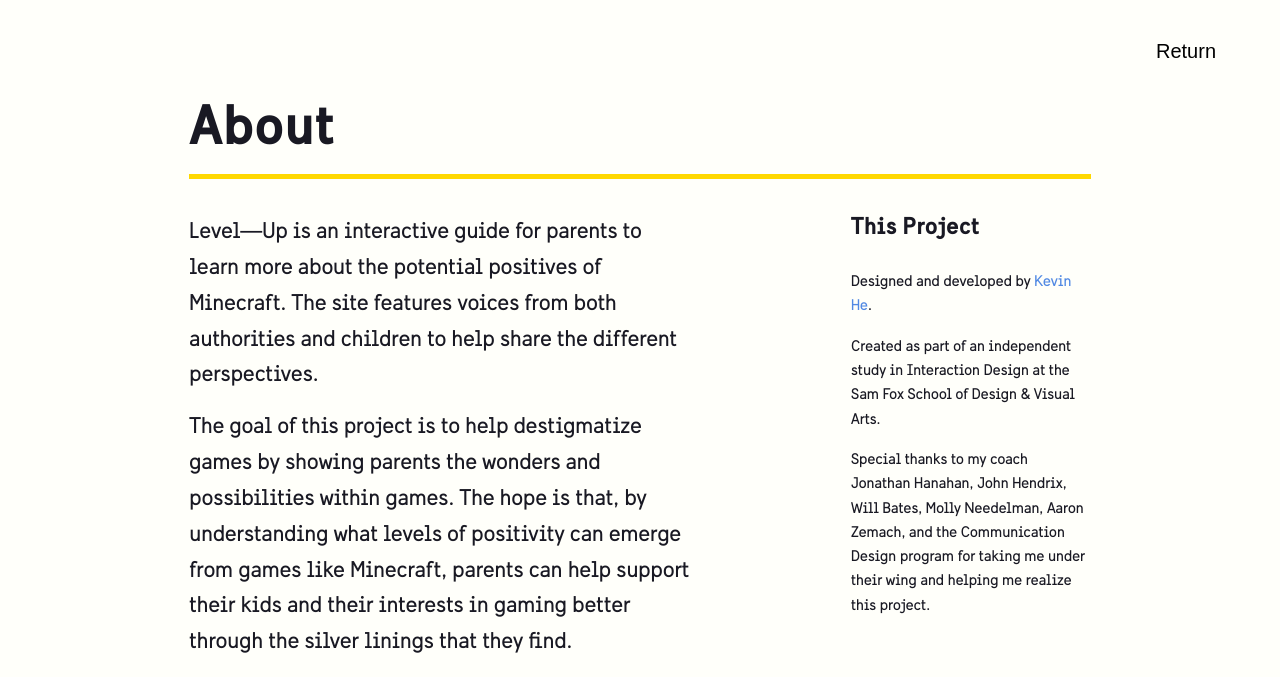
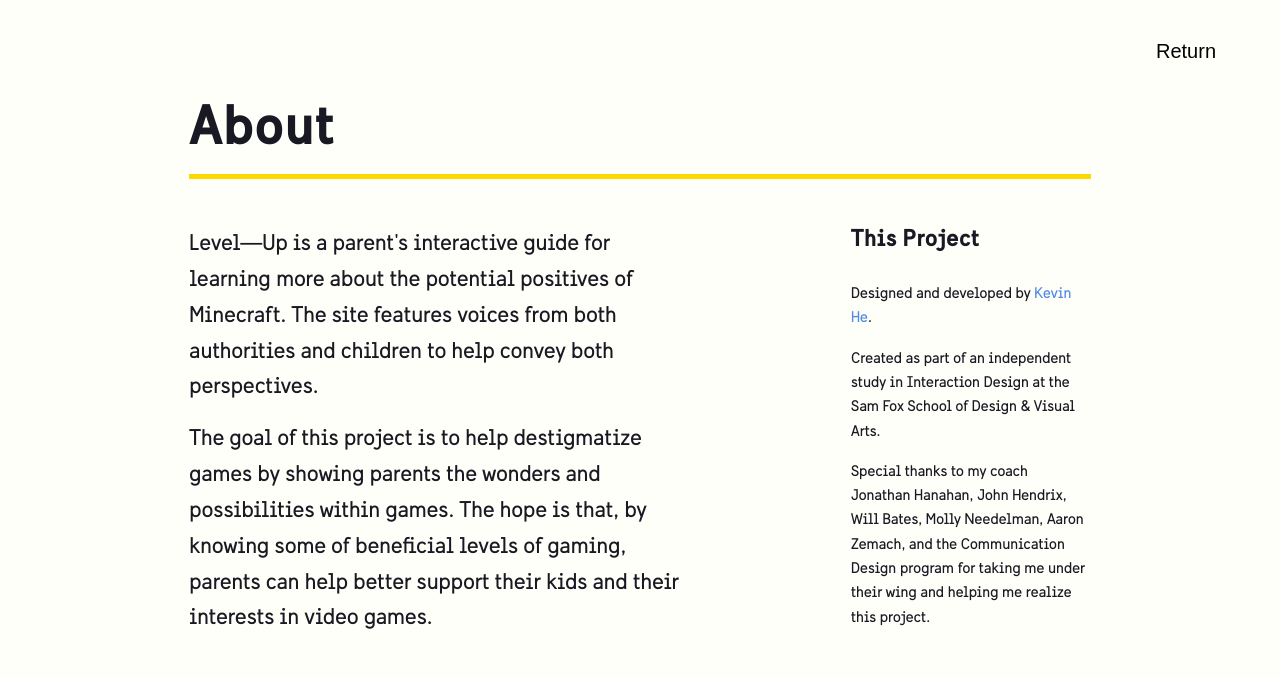
Before and after one commit to kevinhe97/level-up, a plain HTML site: page index.html in a window 1280 px wide. Both pictures are taken after a click on the button "About". Drawn offline with nearby package versions, Linux system fonts and the light colour scheme; files whose address does not match are found by name.

Commit message:
final copywriting

```diff
--- a/index.html
+++ b/index.html
@@ -34,24 +34,18 @@
                 <h1>About</h1>
                 <button id="leave-nav" class="link">Return</button>
                 <div class="subtitle">
-                    <p>Level—Up is an interactive guide for parents to learn more about the potential positives of
-                        Minecraft. The site features voices from both authorities and children to help share the different perspectives.</p>
+                    <p>Level—Up is a parent's interactive guide for learning more about the potential positives of
+                        Minecraft. The site features voices from both authorities and children to help convey both perspectives.</p>
                     <p>The goal of this project is to help destigmatize games by showing parents the wonders and possibilities
-                        within games. The hope is that, by understanding what levels of positivity can emerge from games
-                        like Minecraft, parents can help support their kids and their interests in gaming better through the silver
-                        linings that they find.</p>
+                        within games. The hope is that, by knowing some of beneficial levels of gaming, parents can help better support their kids and their interests in video games.</p>
                 </div>
                 <div class="subcontent">
                     <h4>This Project</h4>
-                    <p>Designed and developed by <a href="https://kevinhe.work" class="link" target="_blank">Kevin
-                            He</a>.</p>
+                    <p>Designed and developed by <a href="https://kevinhe.work" class="link" target="_blank">Kevin He</a>.</p>
                     <p>Created as part of an independent study in Interaction Design at the Sam Fox School of Design &
-                        Visual
-                        Arts.</p>
+                        Visual Arts.</p>
                     <p>Special thanks to my coach Jonathan Hanahan, John Hendrix, Will Bates, Molly Needelman, Aaron
-                        Zemach, and
-                        the Communication Design program for taking me under their wing and helping me realize this
-                        project.</p>
+                        Zemach, and the Communication Design program for taking me under their wing and helping me realize this project.</p>
                 </div>
             </div>
         </div>
```
